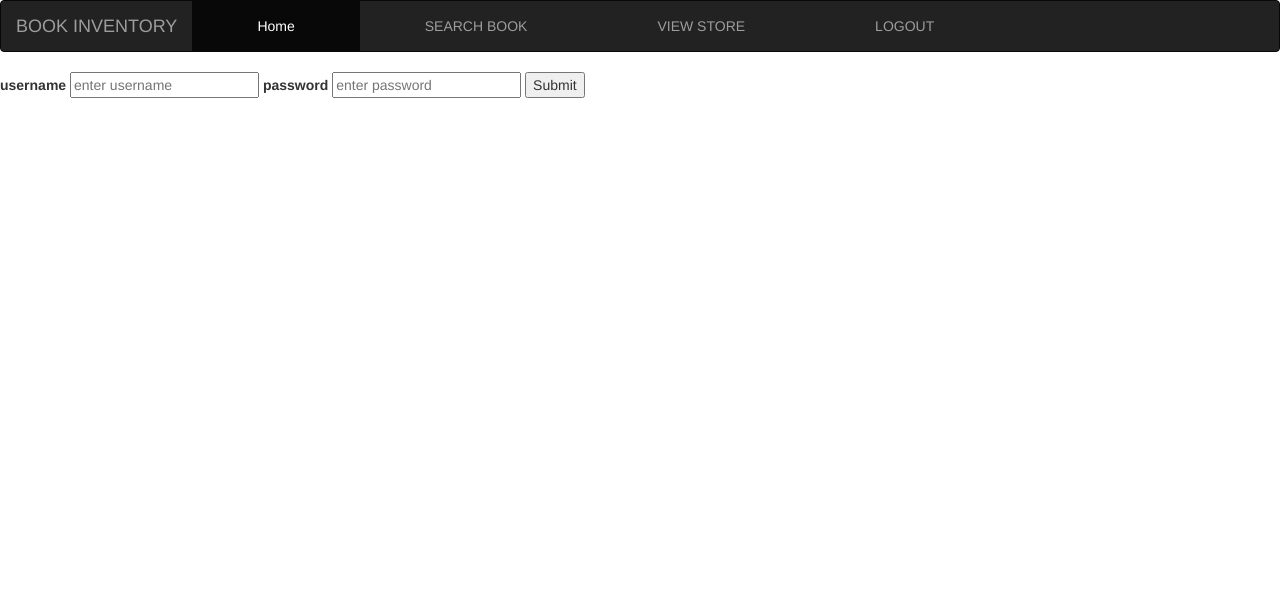
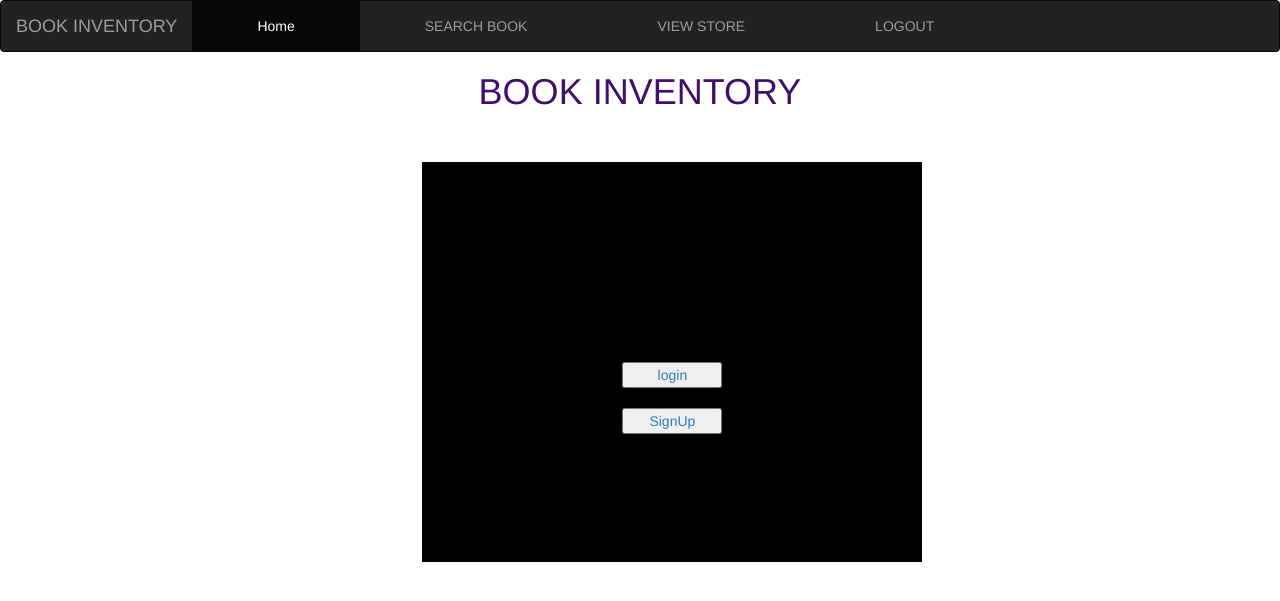
Before and after one commit to alfin-joseph/trialrun, a Django app: page / in a window 1280 px wide. Shown: the top 601 px of the page. Run offline with Django 4.2, Linux system fonts and the light colour scheme; some libraries are stand-ins or nearby versions.

Commit message:
edited views.py and templates

```diff
--- a/bookinventory/bookapp/models.py
+++ b/bookinventory/bookapp/models.py
@@ -8,12 +8,12 @@ class CustomUser(AbstractUser):
     is_admin = models.BooleanField(default=False)
     is_user = models.BooleanField(default=False)
 class Store(models.Model):
-    store_name = models.CharField(max_length=20)
+    store_name = models.CharField(max_length=20,unique=True)
     user = models.ForeignKey(CustomUser,on_delete=models.CASCADE,related_name='user',verbose_name='Owner')
     def __str__(self):
         return self.store_name
 class Book(models.Model):
-    Book_id = models.CharField(max_length=100)
+    Book_id = models.CharField(max_length=100,unique=True)
     no_copis = models.IntegerField(null=True)
     store = models.ForeignKey(Store,on_delete=models.CASCADE,related_name='store')
     def __str__(self):
--- a/bookinventory/bookapp/urls.py
+++ b/bookinventory/bookapp/urls.py
@@ -18,9 +18,9 @@ from django.urls import path
 from . import views
 
 urlpatterns = [
-    path('index',views.Home,name="index"),
+    path('',views.Home,name="index"),
     path('signup',views.SignUp,name="signup"),
-    path('',views.Login,name="login"),
+    path('login',views.Login,name="login"),
     path('bksearch',views.Booksearch,name="bksearch"),
     path('showbook',views.Showbook,name="showbook"),
     path('cr',views.CreateStore,name="createstore"),
--- a/bookinventory/bookapp/views.py
+++ b/bookinventory/bookapp/views.py
@@ -38,27 +38,48 @@ def Login(request):
     return render(request,"login.html")
 
 def Showbook(request):
-    if request.method == "POST":
-        url = 'https://www.googleapis.com/books/v1/volumes?q='
-        search = request.POST.get('search')
-        response = requests.get(url + search)
-        obj = json.loads(response.text)
-        bookdata =[]
-
-        for i in range(len(obj['items'])):
-            x = obj['items'][i]['volumeInfo']['authors']
-            y = obj['items'][i]['volumeInfo']['title']
-            w = obj['items'][i]['volumeInfo']['imageLinks']['thumbnail']
-            i = obj['items'][i]['id']
-            book = {"author":x[0],
-                    "title":y,
-                    "img":w,
-                    "bkid":i
-                    }
-            bookdata.append(book)
+    user = request.user
+    if user.is_authenticated:
+        if request.method == "POST":
+            url = 'https://www.googleapis.com/books/v1/volumes?q='
+            search = request.POST.get('search')
+            response = requests.get(url + search)
+            obj = json.loads(response.text)
+            bookdata =[]
             user = request.user
             stname = Store.objects.filter(user=user)
-    return render(request, "showbook.html",{"bookdata":bookdata,"stname":stname})
+            try:
+                for i in range(len(obj['items'])):
+                    x = obj['items'][i]['volumeInfo']['authors']
+                    y = obj['items'][i]['volumeInfo']['title']
+                    w = obj['items'][i]['volumeInfo']['imageLinks']['thumbnail']
+                    i = obj['items'][i]['id']
+                    book = {"author":x[0],
+                            "title":y,
+                            "img":w,
+                            "bkid":i
+                            }
+                    bookdata.append(book)
+            except KeyError:
+                for i in range(len(obj['items'])):
+                    # x = obj['items'][i]['volumeInfo']['authors']
+                    y = obj['items'][i]['volumeInfo']['title']
+                    w = obj['items'][i]['volumeInfo']['imageLinks']['thumbnail']
+                    i = obj['items'][i]['id']
+                    book = {
+                        # "author":x[0],
+                            "title":y,
+                            "img":w,
+                            "bkid":i
+                            }
+                    bookdata.append(book)
+            finally:
+                return render(request, "showbook.html", {"bookdata": bookdata, "stname": stname})
+        else:
+            print(request,"login show search books")
+            return redirect('showbook')
+    else:
+        return Home(request)
 def Bookstore(request):
     if request.method == "POST":
         idd = request.POST.get("id")
@@ -69,48 +90,57 @@ def Bookstore(request):
             if i.store_name == name:
                 book = Book(Book_id=idd,store=i)
                 book.save()
-                return Booksearch(request)
+                return redirect('showbook')
             else:
                 return HttpResponse("failed")
+    return Home(request)
 def CreateStore(request):
-    if request.method == "POST":
+    if request.user.is_authenticated:
+        if request.method == "POST":
+            user = request.user
+            stname = Store.objects.filter(user=user)
+            name = request.POST.get("name")
+            data = Store(store_name=name,user=request.user)
+            data.save()
+            return render(request,"createstore.html",{"stname":stname})
         user = request.user
         stname = Store.objects.filter(user=user)
-        name = request.POST.get("name")
-        data = Store(store_name=name,user=request.user)
-        data.save()
         return render(request,"createstore.html",{"stname":stname})
+    else:
+        return Home(request)
+def ShowStore(request):
     user = request.user
-    stname = Store.objects.filter(user=user)
-    return render(request,"createstore.html",{"stname":stname})
-def ShowStore(request):
-    if request.method=="POST":
-        name = request.POST.get("stname")
-        user = request.user
-        store = Store.objects.filter(user=user,store_name=name)
-        bookdata = []
-        for i in store:
-            if i.store_name == name:
-                book = Book.objects.filter(store=i)
-                bookdata=[]
-                for j in book.iterator():
-                    url = 'https://www.googleapis.com/books/v1/volumes?q='
-                    response = requests.get(url + j.Book_id)
-                    obj = json.loads(response.text)
-                    x = obj['items'][0]['volumeInfo']['authors']
-                    y = obj['items'][0]['volumeInfo']['title']
-                    w = obj['items'][0]['volumeInfo']['imageLinks']['thumbnail']
-                    c = obj['items'][0]['id']
-                    book = {"author": x[0],
-                            "title": y,
-                            "img": w,
-                            "bkid":c,
-                            "copy":j.no_copis,
-                            "name" : name
-                            }
-                    bookdata.append(book)
-        return render(request,"showstore.html",{"data":bookdata,"name":name})
-    return Home(request)
+    if user.is_authenticated:
+        if request.method=="POST":
+            name = request.POST.get("stname")
+            user = request.user
+            store = Store.objects.filter(user=user,store_name=name)
+            bookdata = []
+            for i in store:
+                if i.store_name == name:
+                    book = Book.objects.filter(store=i)
+                    bookdata=[]
+                    for j in book.iterator():
+                        url = 'https://www.googleapis.com/books/v1/volumes?q='
+                        response = requests.get(url + j.Book_id)
+                        obj = json.loads(response.text)
+                        x = obj['items'][0]['volumeInfo']['authors']
+                        y = obj['items'][0]['volumeInfo']['title']
+                        w = obj['items'][0]['volumeInfo']['imageLinks']['thumbnail']
+                        c = obj['items'][0]['id']
+                        book = {"author": x[0],
+                                "title": y,
+                                "img": w,
+                                "bkid":c,
+                                "copy":j.no_copis,
+                                "name" : name
+                                }
+                        bookdata.append(book)
+                    return render(request,"showstore.html",{"data":bookdata,"name":name})
+        else:
+            return redirect('showstore')
+    else:
+        return Home(request)
 def UpdateCopies(request):
     if request.method == "POST":
         copies = request.POST.get("copy")
@@ -135,7 +165,7 @@ def DeleteBook(request):
             if i.store_name == name:
                 book = Book.objects.get(Book_id=idd,store =i)
                 book.delete()
-    return redirect('showstore')
+    return redirect('createstore')
 def DeleteStore(request):
     if request.method == "POST":
         name = request.POST.get("sname")
--- a/templates/createstore.html
+++ b/templates/createstore.html
@@ -33,8 +33,8 @@ height:200px;
 <center>
 <form method="POST" enctype="multipart/form-data">
     {% csrf_token %}
-    <input type="text" name="name" id="name" placeholder="enter store name">
-    <input type="submit">
+    <input type="text" name="name" id="name" placeholder="enter name">
+    <input type="submit" value="create">
 </form>
        </center>
 <div class="container-fluid">
--- a/templates/login.html
+++ b/templates/login.html
@@ -1,11 +1,30 @@
 {% extends 'base.html' %}
 {% block body_block %}
+<style>
+    .login{
+    margin-top:150px;
+    background:#778899;
+    height:300px;
+    width:300px;
+    }
+    form{
+    padding:50px;
+    }
+    .btn{
+    margin-top:10px;
+    width:100px;
+    }
+</style>
+<center>
+<div class="login">
 <form method="POST">
     {% csrf_token %}
-    <label>username</label>
-    <input type="text" placeholder="enter username" name="username">
-    <label>password</label>
-    <input type="password" placeholder="enter password" name="password">
-    <input type="submit">
+    <label>username</label><br>
+    <input type="text" placeholder="enter username" name="username"><br>
+    <label>password</label><br>
+    <input type="password" placeholder="enter password" name="password"><br>
+    <input type="submit" value="login" class="btn btn-danger">
 </form>
+    </div>
+    </center>
 {% endblock %}
```
Also changed, not shown: templates/SignUp.html (+17 -3 lines), bookinventory/bookapp/migrations/0004_alter_store_store_name.py (added), bookinventory/bookapp/migrations/0005_alter_book_book_id.py (added), db.sqlite3.
